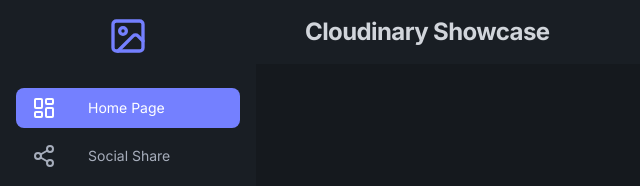
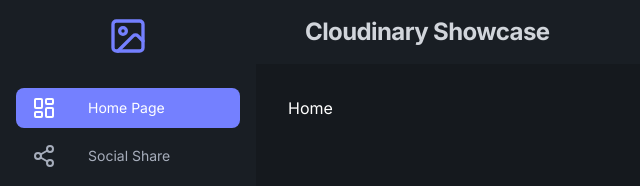
Before and after one commit to Uvais-Ahmad/cloudVisinary, a Next.js app: page /home in a window 1280 px wide. Shown: the top 186 px of the page, without its empty margins (0-640 px from the left). Built offline with nearby package versions, Linux system fonts and the light colour scheme; no server answers.

Commit message:
Adding hOME SECTION

```diff
--- a/app/(app)/home/page.tsx
+++ b/app/(app)/home/page.tsx
@@ -3,6 +3,11 @@
 const Home = () => {
     return (
         <div>
+            <h1>Home</h1>
+            {/* Card Container */}
+            <div>
+
+            </div>
 
         </div>
     )
```
